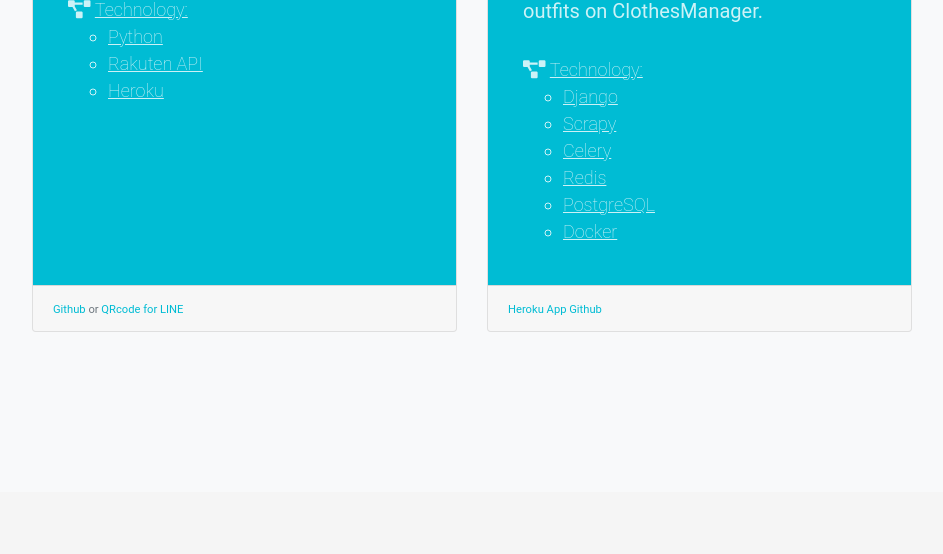
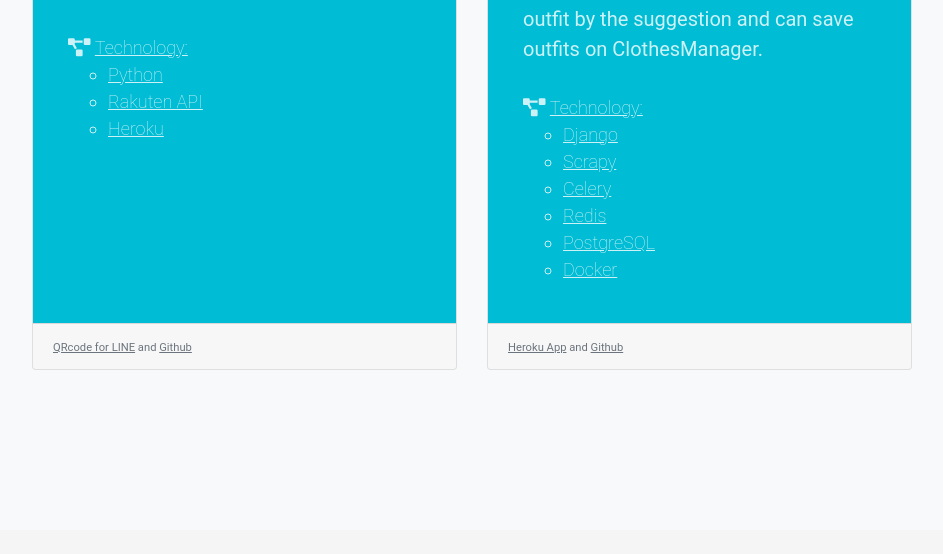
Before and after one commit to yuara/MyPage, a Django app: page / in a window 1280 px wide. Shown: the part 5679-6233 px from the top of the page, without its empty margins (168-1111 px from the left). Run offline with Django 3.2, Linux system fonts and the light colour scheme; some libraries are stand-ins or nearby versions.

Commit message:
Modified index page

```diff
--- a/mypage/portfolio/templates/portfolio/index.html
+++ b/mypage/portfolio/templates/portfolio/index.html
@@ -232,7 +232,8 @@
           <!--//row-->
 
           <h3 class="subtitle text-center">
-            <i class="fab fa-python fa-fw"></i><a href="https://clothesmanager.herokuapp.com">ClothesManager</a></h3>
+            <i class="fas fa-tshirt"></i> <a href="https://clothesmanager.herokuapp.com" class="text-reset">ClothesManager</a><p class="lead pt-2">I created this app with Django and Scrapy and some tech below as well.</p></h3>
+
           <div class="row">
             <div class="item col-xs-12 col-sm-4">
               <div class="item-inner">
@@ -343,9 +344,9 @@
             <!-- card body -->
             <div class="card-footer">
               <small class="text-muted">
-                <a href="https://github.com/yuara/Search-Recipe-Bot">Github</a>
-                or
-                <a href="https://line.me/R/ti/p/%40833hhadp">QRcode for LINE</a>
+                <a href="https://line.me/R/ti/p/%40833hhadp" class="text-reset"><u>QRcode for LINE</u></a>
+                and
+                <a href="https://github.com/yuara/Search-Recipe-Bot" class="text-reset"><u>Github</u></a>
               </small>
             </div>
           </div>
@@ -388,8 +389,9 @@
             <!-- card-body -->
             <div class="card-footer">
               <small class="text-muted">
-                <a href="https://clothesmanager.herokuapp.com/">Heroku App</a>
-                <a href="https://github.com/yuara/ClothesManager_Django">Github</a>
+                <a href="https://clothesmanager.herokuapp.com/" class="text-reset"><u>Heroku App</u></a>
+                and
+                <a href="https://github.com/yuara/ClothesManager_Django"  class="text-reset"><u>Github</u></a>
               </small>
             </div>
           </div>
```
